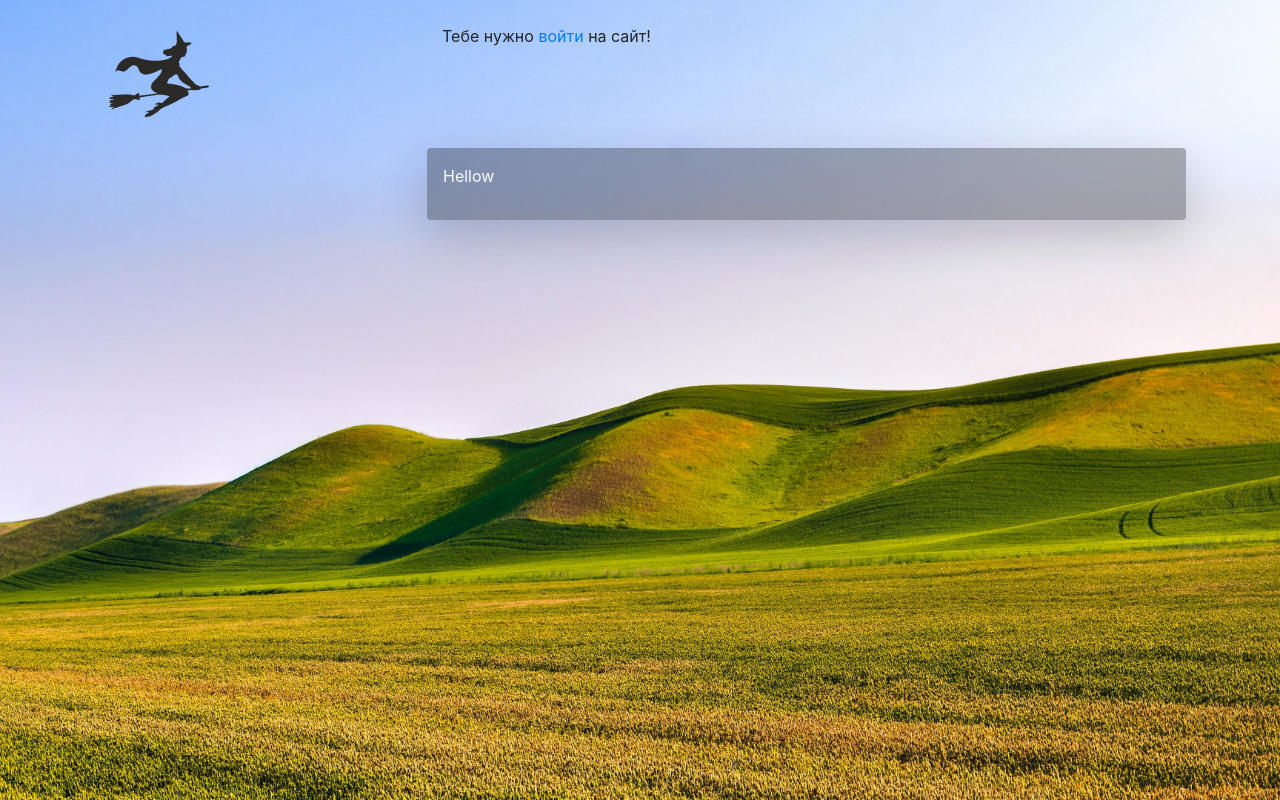
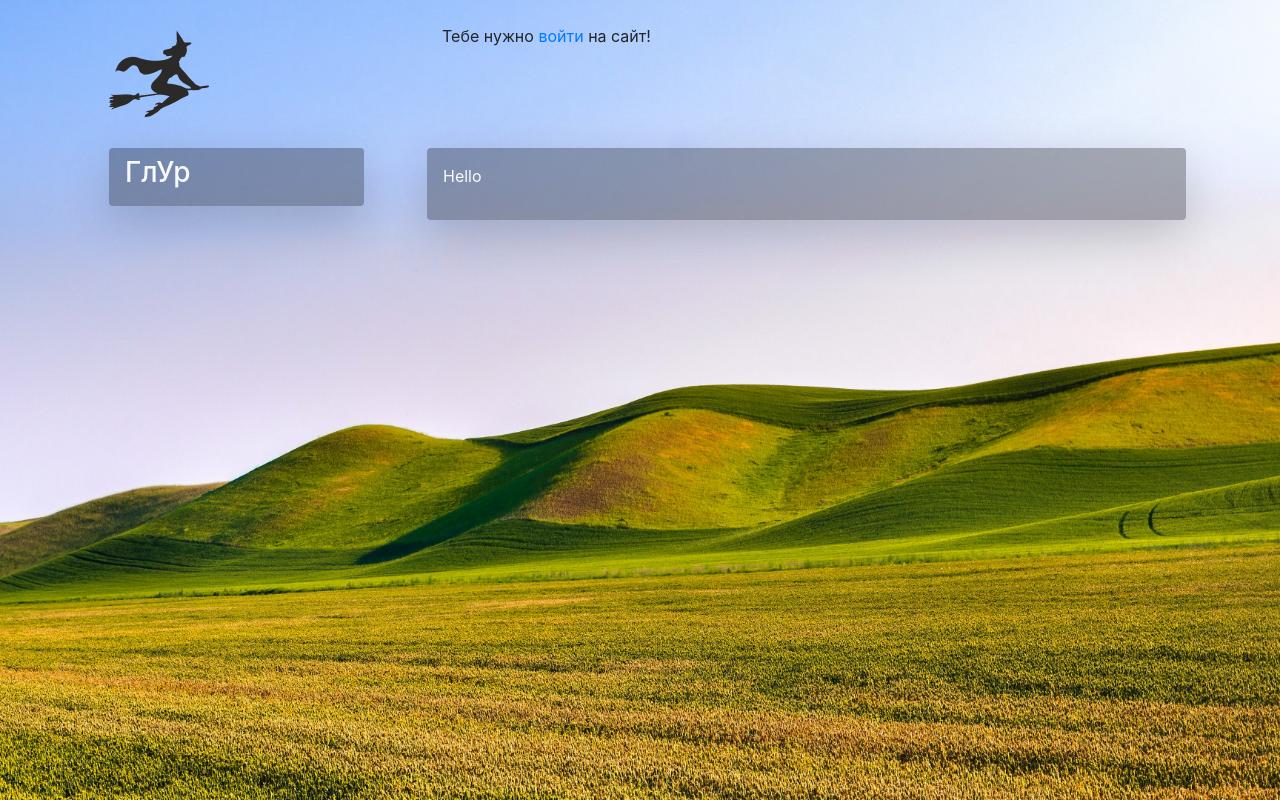
Before and after one commit to 2100992/music_festival, a Django app: page /committee/ in a window 1280 px wide. Run offline with Django 3.2, Linux system fonts and the light colour scheme; some libraries are stand-ins or nearby versions.

Commit message:
small changes

```diff
--- a/committee/templates/committee/index.html
+++ b/committee/templates/committee/index.html
@@ -6,6 +6,6 @@
 
 {% block content %}
 <div class="text-light">
-    <p>Hellow</p>
+    <p>Hello</p>
 </div>
 {% endblock %}
--- a/committee/templates/committee/navbar.html
+++ b/committee/templates/committee/navbar.html
@@ -1,8 +1,8 @@
 <ul class="nav flex-column">
+    <li class="nav-item">
+        <a class="nav-link h3 mx-auto text-light" href="#">ГлУр</a>
+    </li>
     <!-- <li class="nav-item">
-        <a class="nav-link h3 mx-auto text-light" href="{% url 'index_url' %}">ГлУр</a>
-    </li>
-    <li class="nav-item">
         <a class="nav-link  h3 mx-auto text-light" href="{% url 'participants_url' %}">Музыканты</a>
     </li>
     <li class="nav-item">
```
